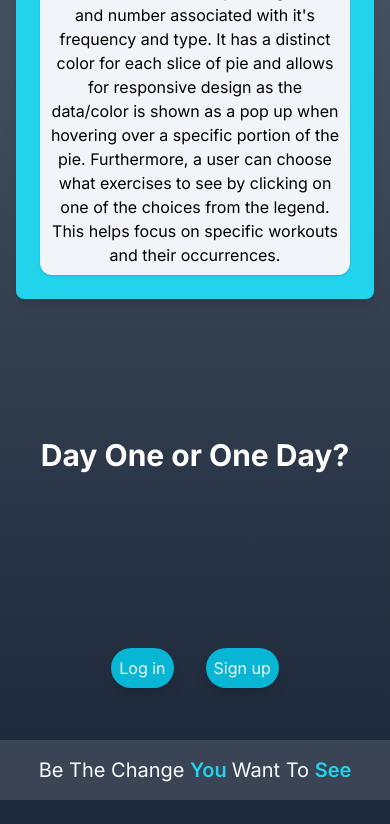
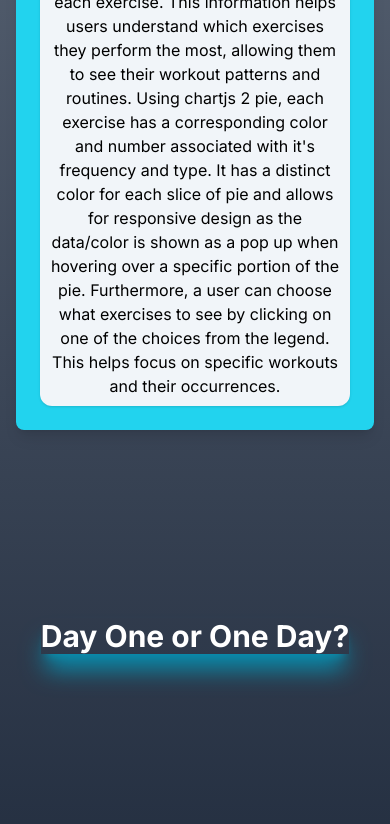
Before and after one commit to Norcrossover/fitness-finesse, a Next.js app: page / in a window 390 px wide. Shown: the part 2618-3442 px from the top of the page. Built offline with nearby package versions, Linux system fonts and the light colour scheme.

Commit message:
Fixed margins and added shadow

```diff
--- a/app/dashboard/page.tsx
+++ b/app/dashboard/page.tsx
@@ -30,7 +30,7 @@ const Dashboard = () => {
           </div>
           <div className="grid grid-cols-1">
             <h2 className="header-2">Check out your personal growth</h2>
-            <div className="bg-cyan-200 p-5 shadow-lg mb-10 rounded-lg md:h-[450px]">
+            <div className="bg-cyan-200 p-5 shadow-lg mb-14 rounded-lg md:h-[450px]">
               <div className="flex flex-col md:flex-row gap-4 items-center justify-between h-full">
                 <div className="w-full md:w-3/4 h-full">
                   <LineData />
--- a/app/page.tsx
+++ b/app/page.tsx
@@ -6,25 +6,25 @@ import PiePageSnippet from "@/components/features/landingPage/PiePageSnippet";
 
 export default function Home() {
   return (
-    <main className="h-full w-full grid grid-rows-10 items-center justify-items-center p-4">
+    <main className="h-full w-full grid grid-rows-10 items-center justify-items-center mb-14 p-4">
       <div className="row-span-1 flex items-center justify-center w-full">
         <h1 className="text-3xl font-bold text-center">
           Welcome to Fitness Finesse
         </h1>
       </div>
-      <div className="row-span-8 grid grid-rows-3 gap-20">
-        <div className="row-span-1 bg-cyan-200 p-4 shadow-lg rounded-lg">
+      <div className="row-span-8 grid grid-rows-3 gap-24">
+        <div className="row-span-1 bg-cyan-200 p-4 mb-10 shadow-lg rounded-lg">
           <ExercisePageSnippet />
         </div>
-        <div className="row-span-1 bg-cyan-300 p-4 shadow-lg rounded-lg">
+        <div className="row-span-1 bg-cyan-300 p-4 mb-10 shadow-lg rounded-lg">
           <LinePageSnippet />
         </div>
-        <div className="row-span-1 bg-cyan-400 p-4 shadow-lg rounded-lg">
+        <div className="row-span-1 bg-cyan-400 p-4 mb-10 shadow-lg rounded-lg">
           <PiePageSnippet />
         </div>
       </div>
       <div className="row-span-1 flex items-center justify-center w-full">
-        <h2 className="text-3xl font-bold text-center text-white">
+        <h2 className="text-3xl font-bold text-center text-white shadow-xl shadow-cyan-600">
           Day One or One Day?
         </h2>
       </div>
```
